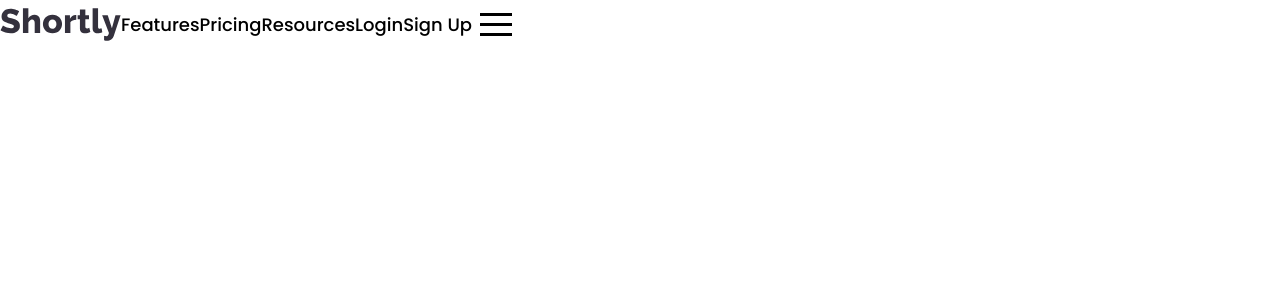
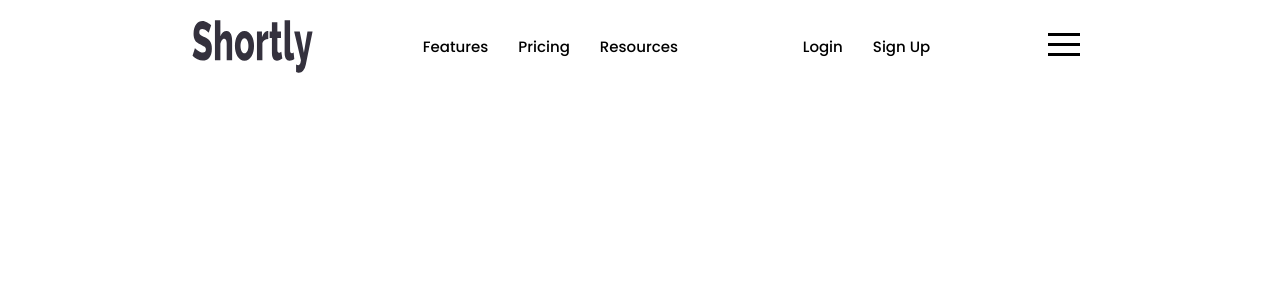
Before and after one commit to penguinboots/url-shortener, a React (Vite) app: page / in a window 1280 px wide. Shown: the top 300 px of the page. Built offline with nearby package versions, Linux system fonts and the light colour scheme.

Commit message:
style nav buttons

```diff
--- a/src/App.scss
+++ b/src/App.scss
@@ -30,17 +30,32 @@ a:hover {
 /*** Header ***/
 
 .main-nav {
+  width: 70%;
+  margin: auto;
+  margin-top: 2rem;
+
   display: flex;
-  align-items: center;
+  align-self: center;
+  justify-content: space-between;
+
   color: var(--neu-very-blue);
 
   .nav-left {
     display: flex;
     align-items: center;
 
+    .logo {
+      margin: 1.5rem;
+    }
+
     .nav-menu-items {
       display: flex;
       align-items: center;
+      font-size: 1.5rem;
+
+      li {
+        padding: 1.5rem;
+      }
     }
   }
 
@@ -51,6 +66,11 @@ a:hover {
     .auth-items {
       display: flex;
       align-items: center;
+      font-size: 1.5rem;
+
+      li {
+        padding: 1.5rem;
+      }
     }
   }
 }
```
